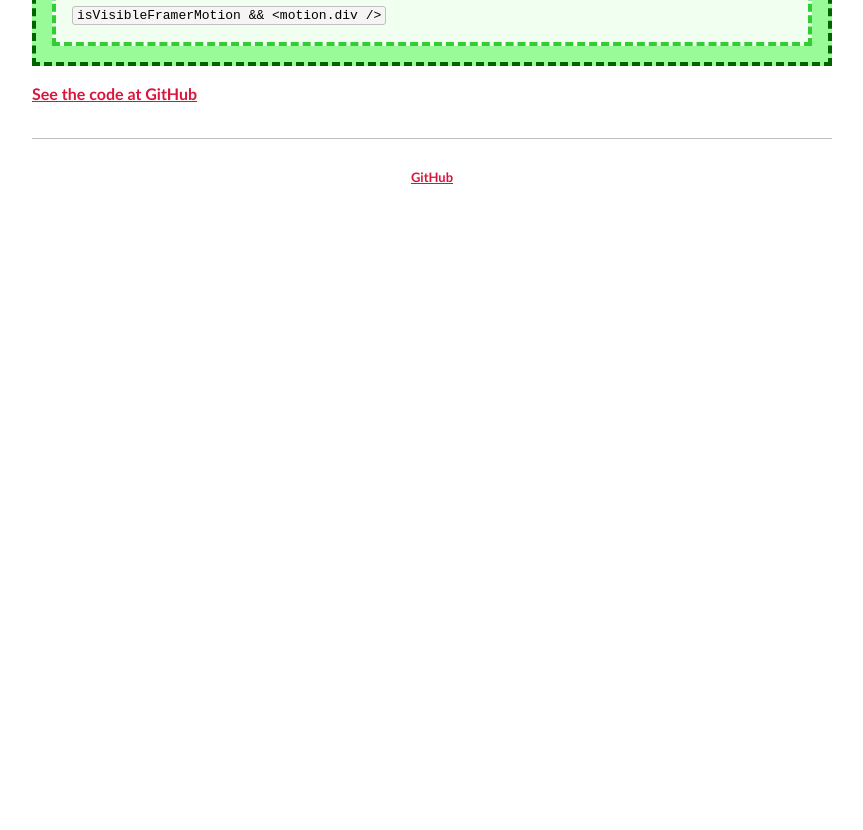
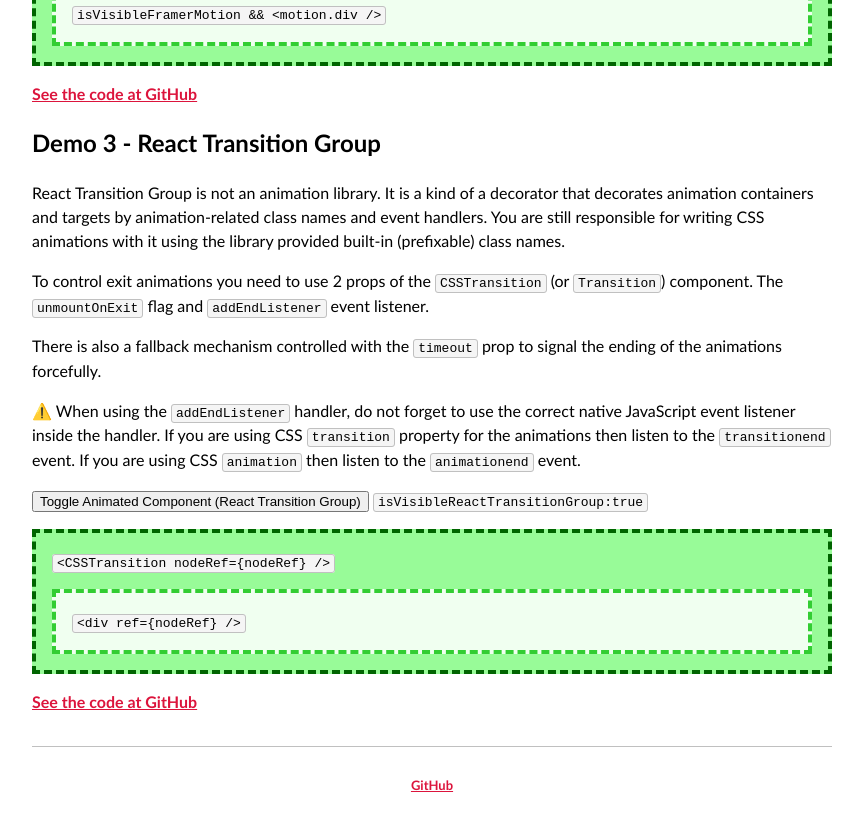
Before and after one commit to xkema/blog-demo-exit-unmount-animations-with-react, a React (Vite) app: page / in a window 1280 px wide. Shown: the part 960-1790 px from the top of the page, without its empty margins (208-1071 px from the left). Before the commit the page ends 1192 px from the top, so only its background shows below. Built offline with nearby package versions, Linux system fonts and the light colour scheme.

Commit message:
Added `react-transition-group` demo
- Updated older content with small corrections

```diff
--- a/package.json
+++ b/package.json
@@ -13,7 +13,8 @@
     "framer-motion": "^11.3.31",
     "prop-types": "^15.8.1",
     "react": "^18.3.1",
-    "react-dom": "^18.3.1"
+    "react-dom": "^18.3.1",
+    "react-transition-group": "^4.4.5"
   },
   "devDependencies": {
     "@eslint/js": "^9.9.0",
--- a/src/App.css
+++ b/src/App.css
@@ -17,11 +17,33 @@
   margin-top: 1rem;
 }
 
+/* problem definition demo animations */
+
 .animate-in {
   animation: fade-in 500ms forwards;
 }
 
 .animate-out {
+  animation: fade-out 500ms forwards;
+}
+
+/* react-transition-group demo animations */
+
+.enter,
+.appear {
+  opacity: 0;
+}
+
+.enter-active,
+.appear-active {
+  animation: fade-in 500ms forwards;
+}
+
+.exit {
+  opacity: 1;
+}
+
+.exit-active {
   animation: fade-out 500ms forwards;
 }
 
--- a/src/App.jsx
+++ b/src/App.jsx
@@ -3,6 +3,7 @@ import './App.css'
 import AnimationContainer from './components/AnimationContainer'
 import ComponentToBeAnimated from './components/ComponentToBeAnimated'
 import DemoFramerMotion from './components/DemoFramerMotion'
+import DemoReactTransitionGroup from './components/DemoReactTransitionGroup'
 
 function App() {
   const [isVisible, setIsVisible] = useState(true)
@@ -36,6 +37,7 @@ function App() {
             </code>
           </p>
 
+          {/* 👇 */}
           <AnimationContainer isVisible={isVisible}>
             <ComponentToBeAnimated />
           </AnimationContainer>
@@ -45,6 +47,9 @@ function App() {
 
         {/* framer-motion demo */}
         <DemoFramerMotion />
+
+        {/* react-transition-group */}
+        <DemoReactTransitionGroup />
       </main>
 
       <footer>
--- a/src/components/DemoFramerMotion.jsx
+++ b/src/components/DemoFramerMotion.jsx
@@ -48,6 +48,7 @@ function DemoFramerMotion() {
 
       <div className="outer">
         <code>&lt;AnimatePresence /&gt;</code>
+        {/* 👇 */}
         <AnimatePresence>
           {isVisibleFramerMotion && (
             <motion.div
--- /dev/null
+++ b/src/components/DemoReactTransitionGroup.jsx
@@ -0,0 +1,97 @@
+import { useRef, useState } from 'react'
+import '../App.css'
+import { CSSTransition } from 'react-transition-group'
+
+function DemoReactTransitionGroup() {
+  const [isVisibleReactTransitionGroup, setIsVisibleReactTransitionGroup] = useState(true)
+
+  const nodeRef = useRef(null)
+
+  return (
+    <section>
+      <h2>Demo 3 - React Transition Group</h2>
+      <p>React Transition Group is not an animation library. It is a kind of a decorator that decorates animation containers and targets by animation-related class names and event handlers. You are still responsible for writing CSS animations with it using the library provided built-in (prefixable) class names.</p>
+      <p>
+        To control exit animations you need to use 2 props of the
+        {' '}
+        <code>CSSTransition</code>
+        {' '}
+        (or
+        {' '}
+        <code>Transition</code>
+        ) component. The
+        {' '}
+        <code>unmountOnExit</code>
+        {' '}
+        flag and
+        {' '}
+        <code>addEndListener</code>
+        {' '}
+        event listener.
+      </p>
+      <p>
+        There is also a fallback mechanism controlled with the
+        {' '}
+        <code>timeout</code>
+        {' '}
+        prop to signal the ending of the animations forcefully.
+      </p>
+      <p>
+        ⚠️ When using the
+        {' '}
+        <code>addEndListener</code>
+        {' '}
+        handler, do not forget to use the correct native JavaScript event listener inside the handler. If you are using CSS
+        {' '}
+        <code>transition</code>
+        {' '}
+        property for the animations then listen to the
+        {' '}
+        <code>transitionend</code>
+        {' '}
+        event. If you are using CSS
+        {' '}
+        <code>animation</code>
+        {' '}
+        then listen to the
+        {' '}
+        <code>animationend</code>
+        {' '}
+        event.
+      </p>
+
+      <p>
+        <button onClick={() => { setIsVisibleReactTransitionGroup(prev => !prev) }}>
+          Toggle Animated Component (React Transition Group)
+        </button>
+        {' '}
+        <code>
+          isVisibleReactTransitionGroup:
+          {JSON.stringify(isVisibleReactTransitionGroup)}
+        </code>
+      </p>
+
+      <div className="outer">
+        <code>&lt;CSSTransition nodeRef=&#123;nodeRef&#125; /&gt;</code>
+        {/* 👇 */}
+        <CSSTransition
+          nodeRef={nodeRef}
+          timeout={5000}
+          in={isVisibleReactTransitionGroup}
+          appear={isVisibleReactTransitionGroup}
+          unmountOnExit
+          addEndListener={(done) => {
+            nodeRef.current.addEventListener('animationend', done, false)
+          }}
+        >
+          <div className="inner" ref={nodeRef}>
+            <code>&lt;div ref=&#123;nodeRef&#125; /&gt;</code>
+          </div>
+        </CSSTransition>
+      </div>
+      <p><a href="https://github.com/xkema/blog-demo-exit-unmount-animations-with-react/blob/main/src/components/DemoFramerMotion.jsx">See the code at GitHub</a></p>
+    </section>
+  )
+}
+
+export default DemoReactTransitionGroup
```
Also changed, not shown: 1 other file (tests, documents, lock files or other folders).
